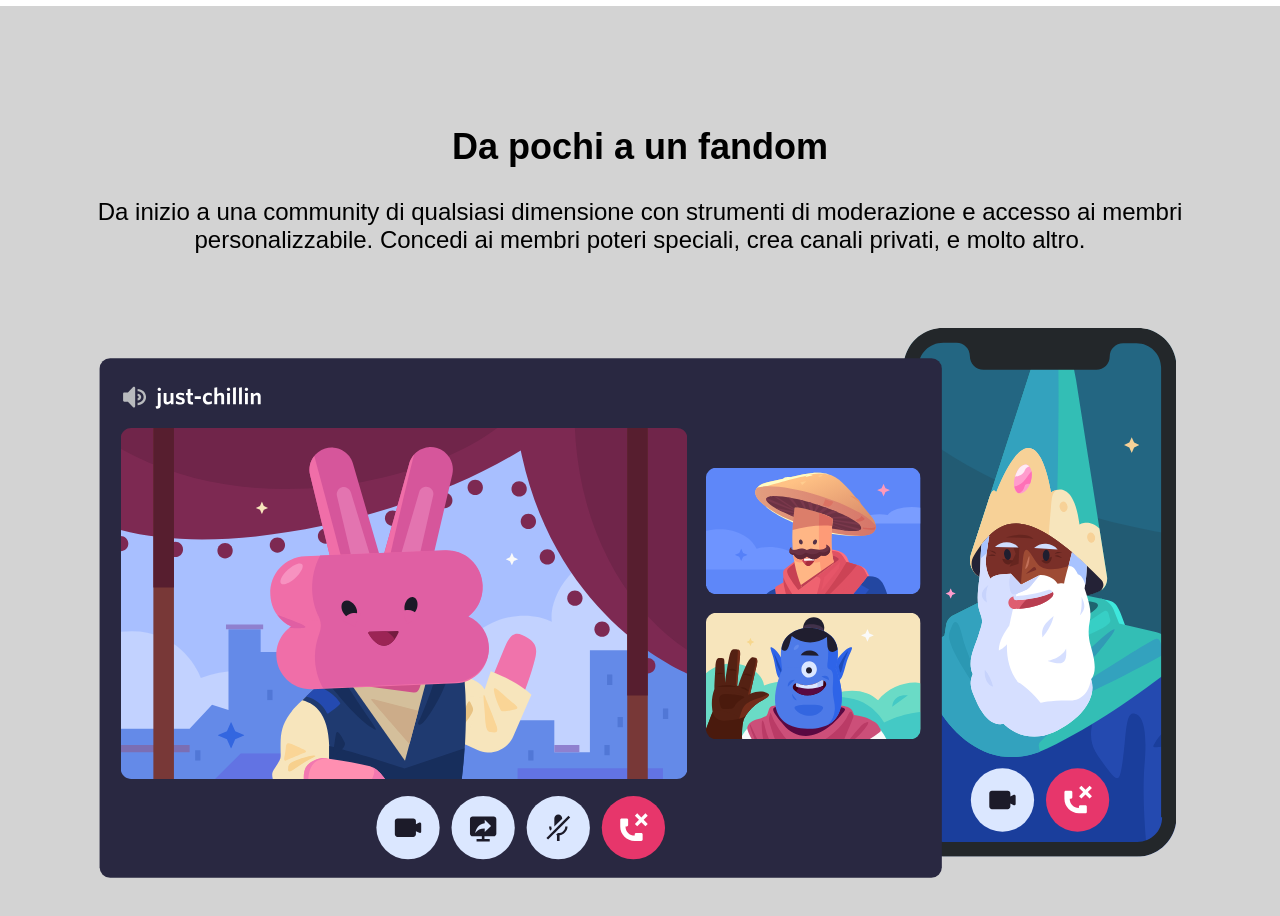
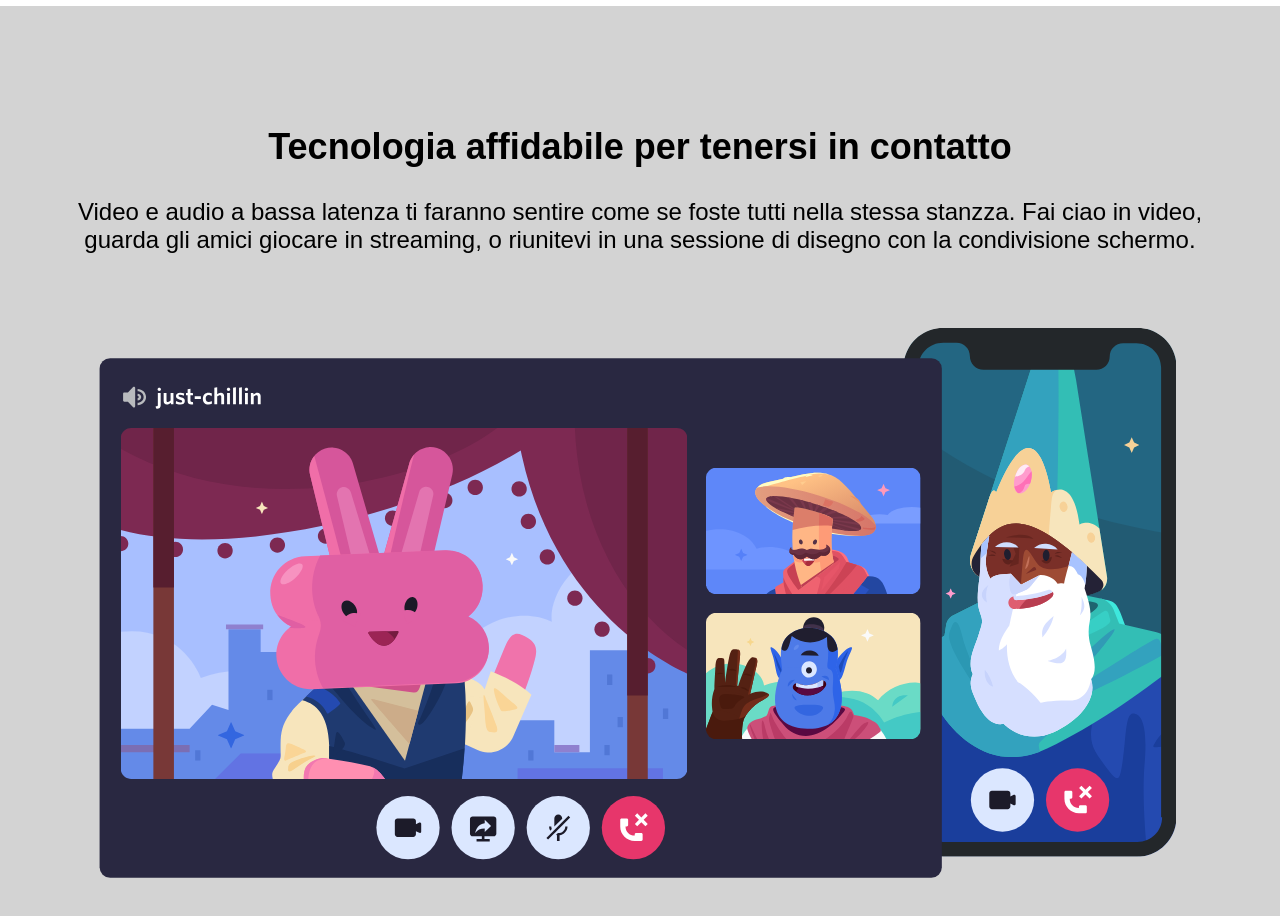
Before and after one commit to Matteoanselmo/htmlcss-discord, a plain HTML site: page index.html in a window 1280 px wide. Shown: the part 3100-4016 px from the top of the page. Drawn offline with Linux system fonts and the light colour scheme; a web font is replaced by a local one.

Commit message:
correzione testo last-text

```diff
--- a/index.html
+++ b/index.html
@@ -93,8 +93,8 @@
         <section class="dimension">
             <div class="container">
                 <div class="text-size last-text">
-                    <h1>Da pochi a un fandom</h1>
-                    <p>Da inizio a una community di qualsiasi dimensione con strumenti di moderazione e accesso ai membri personalizzabile. Concedi ai membri poteri speciali, crea canali privati, e molto altro.</p>
+                    <h1>Tecnologia affidabile per tenersi in contatto</h1>
+                    <p>Video e audio a bassa latenza ti faranno sentire come se foste tutti nella stessa stanzza. Fai ciao in video, guarda gli amici giocare in streaming, o riunitevi in una sessione di disegno con la condivisione schermo.</p>
                 </div>
                 <div class="last-img">
                     <img src="img/item4-big.svg" alt="">
```
